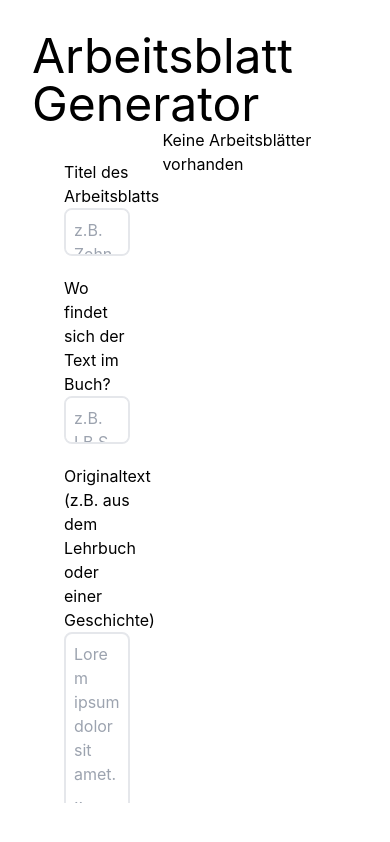
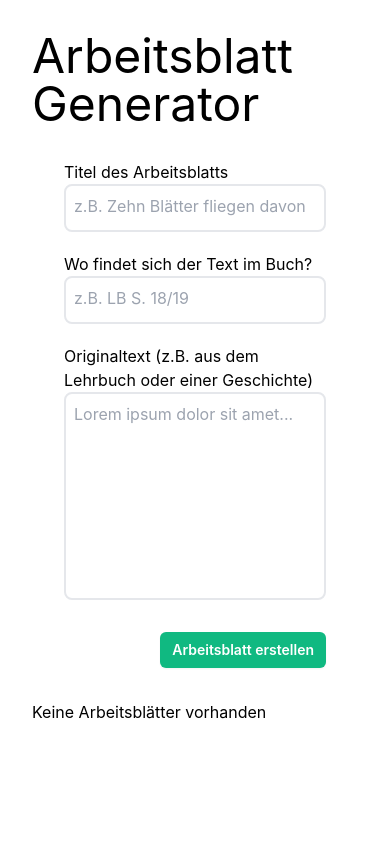
Before and after one commit to RSchlenker/worksheetLM, a Next.js app: page / in a window 390 px wide. Shown: the top 842 px of the page. Built offline with nearby package versions, Linux system fonts and the light colour scheme.

Commit message:
Simple mobile layout

```diff
--- a/app/page.tsx
+++ b/app/page.tsx
@@ -9,11 +9,11 @@ export default function Page() {
     <ReduxProvider>
       <main className="mx-auto p-8">
         <h1 className="text-5xl">Arbeitsblatt Generator</h1>
-        <div className="mx-auto grid grid-cols-5 h-[80vh] overflow-hidden">
-          <div className="col-span-2">
+        <div className="mx-auto grid grid-cols-5">
+          <div className="col-span-5 lg:col-span-2">
             <WorksheetForm />
           </div>
-          <div className="col-span-3 h-[100vh]">
+          <div className="col-span-5 lg:col-span-3 h-[100vh]">
             <WorksheetViewer />
           </div>
         </div>
```
